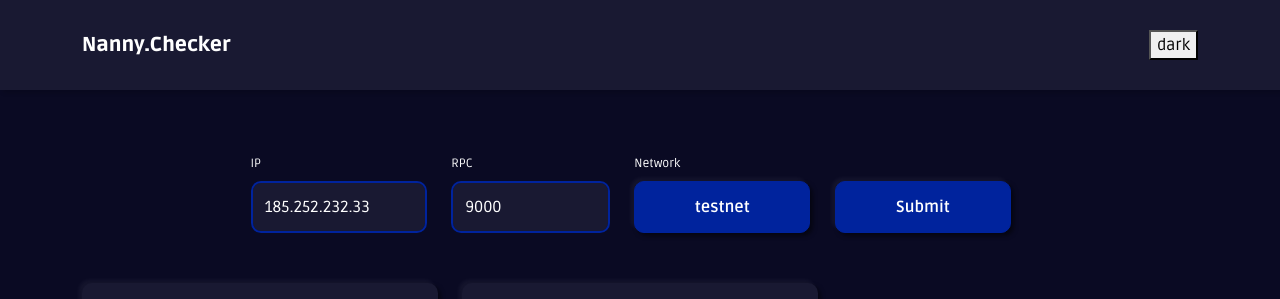
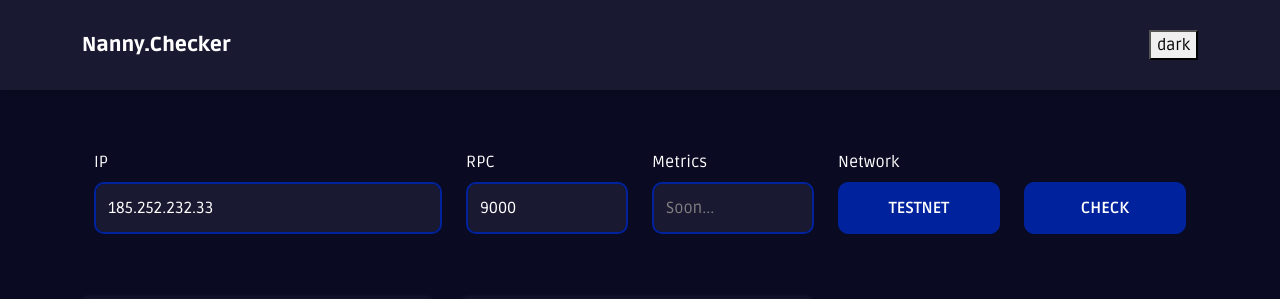
Before and after one commit to AlexBusko/nanny.academy, a React (Create React App) app in the folder client/: page /checker in a window 1280 px wide. Shown: the top 299 px of the page. Built offline with nearby package versions, Linux system fonts and the light colour scheme; no server answers.

Commit message:
edit form

```diff
--- a/client/src/components/footers/AcademyFooter.js
+++ b/client/src/components/footers/AcademyFooter.js
@@ -19,6 +19,7 @@ const AcademyFooter = () => {
             <Link to="/courses">КУРСИ</Link>
             <Link to="/events">ПОДІЇ</Link>
             <Link to="/aboutus">ПРО НАС</Link>
+            <Link to="/checker">МОНІТОРИНГ</Link>
           </Col>
           <Col className={"contacts"}>
             <h3>Контакти:</h3>
--- a/client/src/pages/checker/Checker.js
+++ b/client/src/pages/checker/Checker.js
@@ -1,4 +1,5 @@
 import React, { useContext } from "react";
+//import CheckerFooter from "../../components/footers/CheckerFooter/CheckerFooter";
 import { ThemeContext } from "../../context/ThemeContext";
 
 import SuiChecker from "./sui/SuiCheker";
@@ -11,6 +12,9 @@ const Checker = () => {
     <div className="checker-wrapper" id={theme}>
       <div className="checker">
         <SuiChecker />
+
+        {/*  */}
+        {/* <CheckerFooter /> */}
       </div>
     </div>
   );
--- a/client/src/pages/checker/style.scss
+++ b/client/src/pages/checker/style.scss
@@ -3,20 +3,6 @@
 #dark {
   background: #0a0a23;
   color: white;
-}
-
-//button
-
-.cheker-button {
-  border-radius: 10px;
-  box-shadow: 3px 3px 4px rgba(0, 0, 0, 0.5),
-    -3px -3px 4px rgba(255, 255, 255, 0.05);
-  width: 176px;
-  height: 52px;
-  font-style: normal;
-  font-weight: 700;
-  font-size: 16px;
-  line-height: 22px;
 }
 
 #light {
--- a/client/src/pages/checker/sui/SuiCheker.js
+++ b/client/src/pages/checker/sui/SuiCheker.js
@@ -88,7 +88,7 @@ const SuiChecker = () => {
     >
       <div className="">
         <div className="">
-          <Container className="form-container">
+          <Container>
             <SuiForm
               handleSubmit={handleSubmit}
               handleNetworkChange={handleNetworkChange}
--- a/client/src/pages/checker/sui/form/SuiForm.js
+++ b/client/src/pages/checker/sui/form/SuiForm.js
@@ -1,31 +1,30 @@
-// External package imports
 import React, { useContext } from "react";
-import { Row, Col, Form, FormControl, Button } from "react-bootstrap";
-
-// Context imports
+import {
+  Row,
+  Col,
+  Form,
+  FormControl,
+  Button,
+  Container,
+} from "react-bootstrap";
+import { ThemeContext } from "../../../../context/ThemeContext";
 import { SuiCheckerContext } from "../../../../context/SuiCheckerContext";
-
-// Stylesheet imports
 import "./style.scss";
 
 const SuiForm = ({ handleSubmit, handleNetworkChange }) => {
-  const {
-    ip,
-    rpcPort,
-    suiNetwork,
-    setIp,
-    setRpcPort,
-    // metricsPort,
-    // setMetricsPort,
-  } = useContext(SuiCheckerContext);
+  const { theme } = useContext(ThemeContext);
+  const { ip, rpcPort, suiNetwork, setIp, setRpcPort } =
+    useContext(SuiCheckerContext);
 
   return (
-    <Form className="checker-form" onSubmit={handleSubmit}>
-      <Row className="flex-end">
-        <Col xs={12} md={3}>
+    <Container className="sui-form-container">
+      <Form onSubmit={handleSubmit}>
+        <Row>
+          <Col sm={12} md={4} className="sui-form-col">
             <Form.Group controlId="formIP">
-            <Form.Label className="label">IP</Form.Label>
+              <Form.Label>IP</Form.Label>
               <FormControl
+                id={theme === "light" && "light"}
                 className="input"
                 type="text"
                 value={ip}
@@ -33,46 +32,58 @@ const SuiForm = ({ handleSubmit, handleNetworkChange }) => {
               />
             </Form.Group>
           </Col>
-        <Col xs={12} md={3} className="ports">
+
+          <Col xs={6} md={2} className="sui-form-col">
             <Form.Group controlId="formRPC">
-            <Form.Label className="label">RPC</Form.Label>
+              <Form.Label>RPC</Form.Label>
               <FormControl
-              className="input port"
+                id={theme === "light" && "light"}
+                className="input"
                 type="text"
                 value={rpcPort}
                 onChange={(e) => setRpcPort(e.target.value)}
               />
             </Form.Group>
-          {/* <Form.Group controlId="formMetrics">
-            <Form.Label className="label">Metrics</Form.Label>
+          </Col>
+          <Col xs={6} md={2} className="sui-form-col">
+            <Form.Group controlId="formMetrics">
+              <Form.Label>Metrics</Form.Label>
               <FormControl
-              className="input port"
+                id={theme === "light" && "light"}
+                className="gray input"
                 type="text"
-              value={metricsPort}
-              onChange={(e) => setMetricsPort(e.target.value)}
+                value={"Soon..."}
+                disabled
               />
-          </Form.Group> */}
+            </Form.Group>
           </Col>
-        <Col xs={12} md={3}>
-          <Form.Group className="network-group">
-            <Form.Label className="label">Network</Form.Label>
+          <Col xs={6} md={2} className="sui-form-col">
+            <Form.Group className="network-form-container">
+              <Form.Label>Network</Form.Label>
               <Button
-              className="cheker-button"
+                id={theme === "light" && "light"}
+                className="btn"
                 variant="secondary"
                 type="button"
                 onClick={() => handleNetworkChange("devnet")}
               >
-              {suiNetwork === "testnet" ? "testnet" : "devnet"}
+                {suiNetwork === "testnet" ? "TESTNET" : "DEVNET"}
               </Button>
             </Form.Group>
           </Col>
-        <Col xs={12} md={3}>
-          <Button className="cheker-button" variant="secondary" type="submit">
-            Submit
+          <Col xs={6} md={2} className="sui-form-col">
+            <Button
+              id={theme === "light" && "light"}
+              className="btn sui-form-sbmt-button"
+              variant="secondary"
+              type="submit"
+            >
+              CHECK
             </Button>
           </Col>
         </Row>
       </Form>
+    </Container>
   );
 };
 
--- a/client/src/pages/checker/sui/form/style.scss
+++ b/client/src/pages/checker/sui/form/style.scss
@@ -1,9 +1,10 @@
 @import "../../../../sass/variables";
 
-.checker-form {
-  .flex-end {
-    align-items: flex-end;
+.sui-form-container {
+  .sui-form-col {
+    margin-bottom: 15px;
   }
+
   .input {
     background-color: $checker-dark-grey;
     color: white;
@@ -24,21 +25,33 @@
     }
   }
 
-  .network-group {
+  #light {
+    background-color: #ffffff;
+    color: #000000;
+  }
+
+  .gray {
+    color: #808080;
+  }
+
+  .network-form-container {
     display: flex;
     flex-direction: column;
   }
-  .label {
-    font-size: 12px;
-    font-weight: 400px;
+
+  .sui-form-sbmt-button {
+    margin-top: 32px;
   }
 
-  .ports {
-    max-width: 183px;
-  }
-
-  .button-container {
-    display: flex;
-    align-items: flex-end;
+  .btn {
+    border-radius: 10px;
+    font-weight: 700;
+    width: 100%;
+    height: 52px;
+    &#light {
+      background-color: #023aff;
+      color: white;
+      border: 2px solid #023aff;
+    }
   }
 }
--- a/client/src/pages/checker/sui/style.scss
+++ b/client/src/pages/checker/sui/style.scss
@@ -1,9 +1,4 @@
 @import "../../../sass/variables";
-
-.form-container {
-  display: flex;
-  justify-content: center;
-}
 
 .cards-container {
   margin-top: 50px;
```
Also changed, not shown: client/src/components/footers/CheckerFooter/CheckerFooter.js (added, +57 -0 lines), client/src/components/footers/CheckerFooter/style.scss (added, +48 -0 lines). Lines whose indentation alone changed are shown as unchanged.
